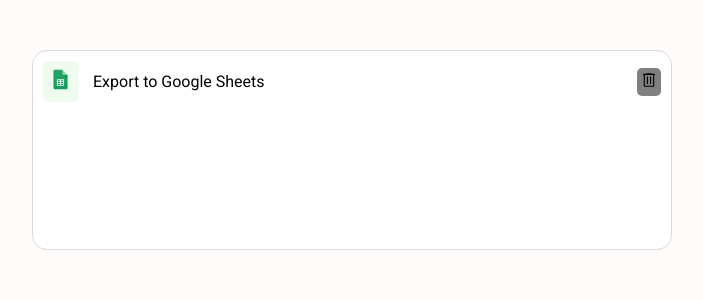
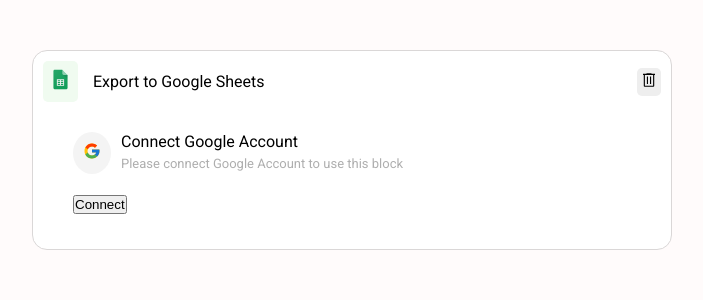
Before and after one commit to mramdanf/export-to-googlesheet, a Next.js app: page / in a window 1280 px wide. Shown: the top 300 px of the page, without its empty margins (288-991 px from the left). Built offline with nearby package versions, Linux system fonts and the light colour scheme.

Commit message:
connect google account text description

```diff
--- /dev/null
+++ b/src/components/connect-to-google-account.module.css
@@ -0,0 +1,21 @@
+.description {
+  display: flex;
+  margin-bottom: 20px;;
+}
+
+.descriptionText {
+  margin-left: 10px;
+}
+
+.descriptionText p:first-child {
+  margin-bottom: 5px;;
+}
+
+.descriptionText p:last-child {
+  color: #aeaeae;
+  font-size: small;
+}
+
+.wrapper {
+  padding: 30px;
+}
--- a/src/components/connect-to-google-account.tsx
+++ b/src/components/connect-to-google-account.tsx
@@ -1,5 +1,20 @@
+import GoogleLogoIcon from './icons/google-logo-icon';
+
+import classes from './connect-to-google-account.module.css';
+
 function ConnectToGoogleAccount() {
-  return <p>Connect to google account</p>;
+  return (
+    <div className={classes.wrapper}>
+      <div className={classes.description}>
+        <GoogleLogoIcon />
+        <div className={classes.descriptionText}>
+          <p>Connect Google Account</p>
+          <p>Please connect Google Account to use this block</p>
+        </div>
+      </div>
+      <button>Connect</button>
+    </div>
+  );
 }
 
 export default ConnectToGoogleAccount;
--- a/src/components/icons/delete-icon.module.css
+++ b/src/components/icons/delete-icon.module.css
@@ -1,5 +1,5 @@
 .wrapper {
-  background-color: grey;
+  background-color: #eeeeee;
   border-radius: 5px;
   padding: 3px;
 }
--- /dev/null
+++ b/src/components/icons/google-logo-icon.module.css
@@ -0,0 +1,5 @@
+.wrapper {
+  background-color: #f4f4f4;
+  border-radius: 100%;
+  padding: 10px;
+}
--- /dev/null
+++ b/src/components/icons/google-logo-icon.tsx
@@ -0,0 +1,37 @@
+import classes from './google-logo-icon.module.css';
+
+function GoogleLogoIcon() {
+  const minus = 30;
+  const dimension = {
+    height: 48 - minus,
+    width: 48 - minus
+  };
+  return (
+    <div className={classes.wrapper}>
+      <svg
+        xmlns="http://www.w3.org/2000/svg"
+        viewBox="0 0 48 48"
+        width={dimension.width}
+        height={dimension.height}>
+        <path
+          fill="#FFC107"
+          d="M43.611,20.083H42V20H24v8h11.303c-1.649,4.657-6.08,8-11.303,8c-6.627,0-12-5.373-12-12c0-6.627,5.373-12,12-12c3.059,0,5.842,1.154,7.961,3.039l5.657-5.657C34.046,6.053,29.268,4,24,4C12.955,4,4,12.955,4,24c0,11.045,8.955,20,20,20c11.045,0,20-8.955,20-20C44,22.659,43.862,21.35,43.611,20.083z"
+        />
+        <path
+          fill="#FF3D00"
+          d="M6.306,14.691l6.571,4.819C14.655,15.108,18.961,12,24,12c3.059,0,5.842,1.154,7.961,3.039l5.657-5.657C34.046,6.053,29.268,4,24,4C16.318,4,9.656,8.337,6.306,14.691z"
+        />
+        <path
+          fill="#4CAF50"
+          d="M24,44c5.166,0,9.86-1.977,13.409-5.192l-6.19-5.238C29.211,35.091,26.715,36,24,36c-5.202,0-9.619-3.317-11.283-7.946l-6.522,5.025C9.505,39.556,16.227,44,24,44z"
+        />
+        <path
+          fill="#1976D2"
+          d="M43.611,20.083H42V20H24v8h11.303c-0.792,2.237-2.231,4.166-4.087,5.571c0.001-0.001,0.002-0.001,0.003-0.002l6.19,5.238C36.971,39.205,44,34,44,24C44,22.659,43.862,21.35,43.611,20.083z"
+        />
+      </svg>
+    </div>
+  );
+}
+
+export default GoogleLogoIcon;
--- a/src/components/main-card.tsx
+++ b/src/components/main-card.tsx
@@ -1,3 +1,4 @@
+import ConnectToGoogleAccount from './connect-to-google-account';
 import DeleteIcon from './icons/delete-icon';
 import GSheetIcon from './icons/gsheet-icon';
 import classes from './main-card.module.css';
@@ -12,6 +13,7 @@
           <DeleteIcon />
         </div>
       </div>
+      <ConnectToGoogleAccount />
     </div>
   );
 }
```
